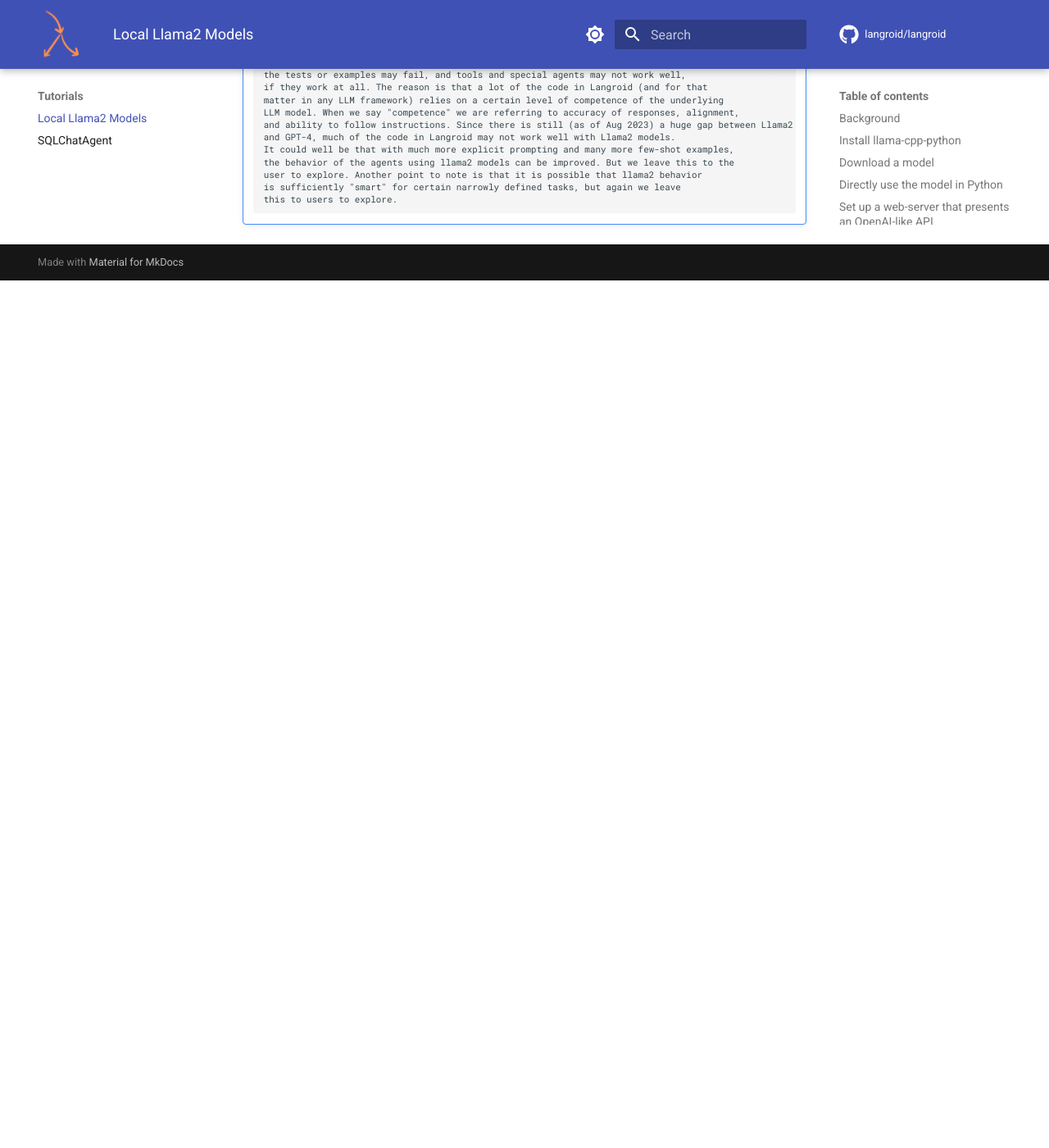
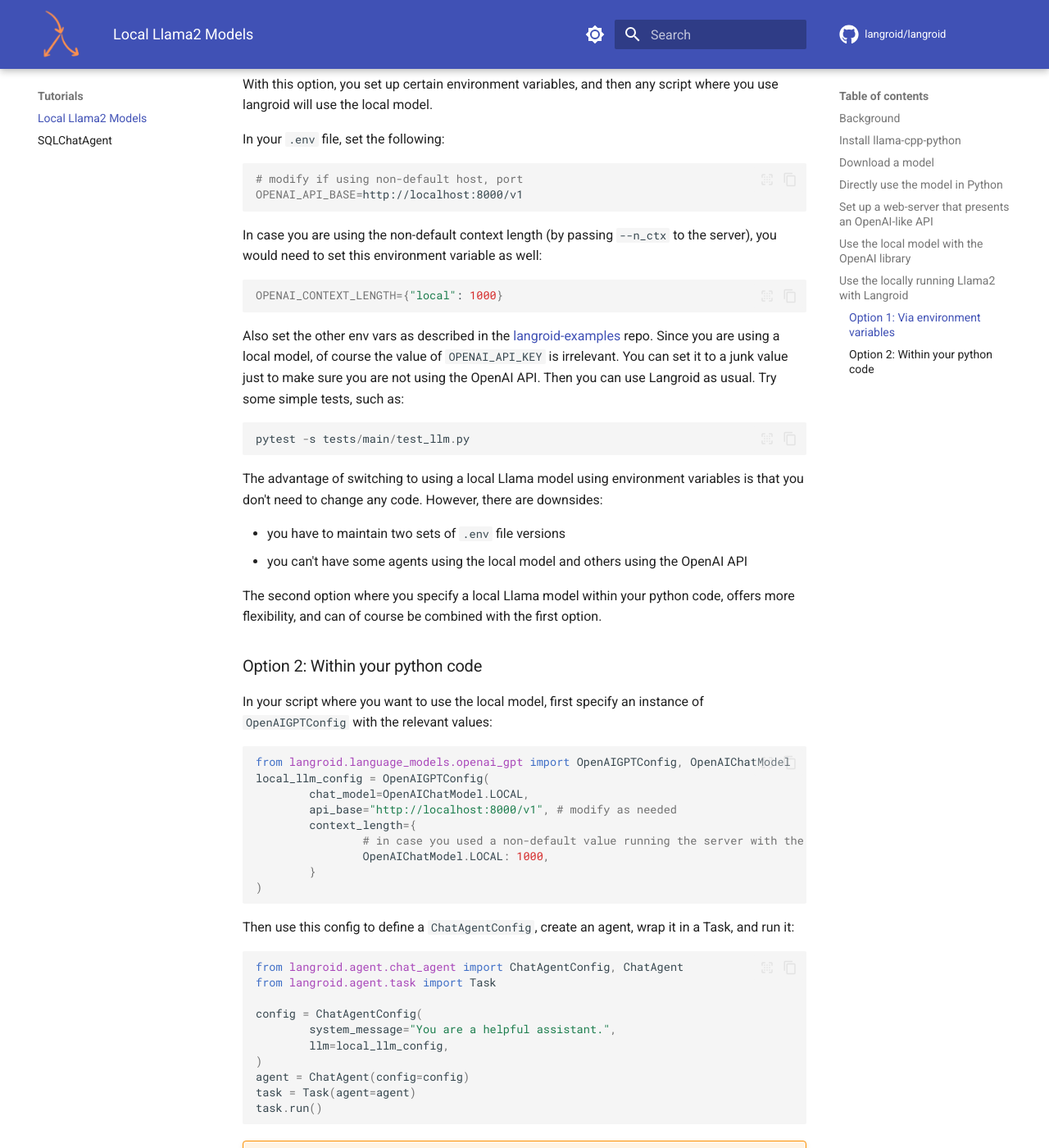
Before and after one commit to langroid/langroid, an MkDocs documentation site: the page built from docs/tutorials/llama.md, in a window 1280 px wide and 1400 px high, scrolled down 3015 px. Shown: the whole window at 82% size. Built offline with MkDocs 1.6.1 and Material for MkDocs 9.7.7, drawn with Linux system fonts in a browser that asks for light colours; emoji names are drawn with the system emoji font; comment, search, counter and statistics services are not loaded; before the commit the page ends 3357 px from its top, so only the background shows below that; some of the changed text lies outside the part shown.

Commit message:
llama tutorial add python-based spec of local mdl

````diff
--- a/docs/tutorials/llama.md
+++ b/docs/tutorials/llama.md
@@ -1,4 +1,4 @@
-# Using Langroid with locally running LLama2 models
+# Using Langroid with a local LLama2 model
 
 ## Background
 
@@ -18,8 +18,7 @@
 from transformers import AutoModel
 model = AutoModel.from_pretrained("TheBloke/Llama-2-13B-chat-GGUF")
 ```
-
-In general with this approach you will need GPUs to run the model.
+  In general with this approach you will need GPUs to run the model.
 
 - Using `llama.cpp`: run quantized versions of these models locally on CPU, e.g. on your macbook.
 
@@ -32,8 +31,9 @@
 The overall plan will be to spin up a server that presents an OpenAI-like API to
 the local llama model, and then use Langroid to interact with this server.
 
-:warning: Very important to install `llama-cpp-python` in a separate virtual env
-from the one where you install Langroid.
+!!! warning "Keep the server, client virtual envs separate"
+        Very important to install `llama-cpp-python` in a separate virtual env
+        from the one where you install Langroid.
 
 Follow the instructions here:
 [https://github.com/abetlen/llama-cpp-python](https://github.com/abetlen/llama-cpp-python)
@@ -74,9 +74,21 @@
 Then you can run the server like this:
 
 ```bash
-python3 -m llama_cpp.server --model models/Llama-2-13B-chat-GGUF/llama-2-13b-chat.Q4_K_M.gguf
+python3 -m llama_cpp.server \
+  --model models/Llama-2-13B-chat-GGUF/llama-2-13b-chat.Q4_K_M.gguf \
+  --
 ```
-
+There are various command-line options you can give here, see the full list
+by running:
+```bash
+python3 -m llama_cpp.server --help
+```
+We highlight some of the options here:
+```bash
+--n_ctx N_CTX         The context size. (default: 2048)
+--host HOST           Listen address (default: localhost)
+--port PORT           Listen port (default: 8000)
+```
 Then this presents an OpenAPI doc here:
 
 [http://localhost:8000/docs](http://localhost:8000/docs)
@@ -93,10 +105,8 @@
 ```python
 import os
 import openai
+# modify host, port if you changed the defaults when running the server
 openai.api_base = "http://localhost:8000/v1"
-openai.api_key = "sx-xxx" # immaterial
-OPENAI_API_KEY = "sx-xxx" # immaterial
-os.environ['OPENAI_API_KEY'] = OPENAI_API_KEY
 
 completion = openai.ChatCompletion.create(
   model="mydemo",
@@ -113,22 +123,74 @@
 
 Once you have the above server running (e.g., in a separate terminal tab),
 create another virtual env where you install langroid as usual.
+There are two ways to setup Langroid to use this local model:
+
+### Option 1: Via environment variables
+With this option, you set up certain environment variables, and then any
+script where you use langroid will use the local model.
 
 In your `.env` file, set the following:
-
 ```bash
+# modify if using non-default host, port
 OPENAI_API_BASE=http://localhost:8000/v1
-OPENAI_API_KEY=sx-xxx
+```
+In case you are using the non-default context length (by passing `--n_ctx` to the server),
+you would need to set this environment variable as well:
+```bash
+OPENAI_CONTEXT_LENGTH={"local": 1000}
 ```
 Also set the other env vars as described in the [langroid-examples](https://github.com/langroid/langroid-examples#set-up-environment-variables-api-keys-etc) repo.
-
+Since you are using a local model, of course the value of `OPENAI_API_KEY` is irrelevant.
+You can set it to a junk value just to make sure you are not using the OpenAI API.
 Then you can use Langroid as usual. Try some simple tests, such as:
 
 ```python
 pytest -s tests/main/test_llm.py
 ```
+The advantage of switching to using a local Llama model
+using environment variables is that you don't need to change any code.
+However, there are downsides:
 
-!!! note "Tests May Fail, results may be inferior, apps/examples may fail!"
+- you have to maintain two sets of `.env` file versions
+- you can't have some agents using the local model and others using the OpenAI API
+
+The second option where you specify a local Llama model within your python code,
+offers more flexibility, and can of course be combined with the first option.
+
+### Option 2: Within your python code
+
+In your script where you want to use the local model,
+first specify an instance of `OpenAIGPTConfig` with the relevant values:
+
+```python
+from langroid.language_models.openai_gpt import OpenAIGPTConfig, OpenAIChatModel
+local_llm_config = OpenAIGPTConfig(
+        chat_model=OpenAIChatModel.LOCAL,
+        api_base="http://localhost:8000/v1", # modify as needed
+        context_length={
+                # in case you used a non-default value running the server with the --n_ctx option
+                OpenAIChatModel.LOCAL: 1000,
+        }
+)
+```
+Then use this config to define a `ChatAgentConfig`, create an agent, wrap it in a Task, and run it:
+
+```python
+from langroid.agent.chat_agent import ChatAgentConfig, ChatAgent
+from langroid.agent.task import Task
+
+config = ChatAgentConfig(
+        system_message="You are a helpful assistant.",
+        llm=local_llm_config,
+)
+agent = ChatAgent(config=config)
+task = Task(agent=agent)
+task.run()
+```
+
+
+
+!!! warning "Tests May Fail, results may be inferior, apps/examples may fail!"
         Be aware that while the above enables you to use Langroid with local llama2 models,
         the tests or examples may fail, and tools and special agents may not work well,
         if they work at all. The reason is that a lot of the code in Langroid (and for that
````
